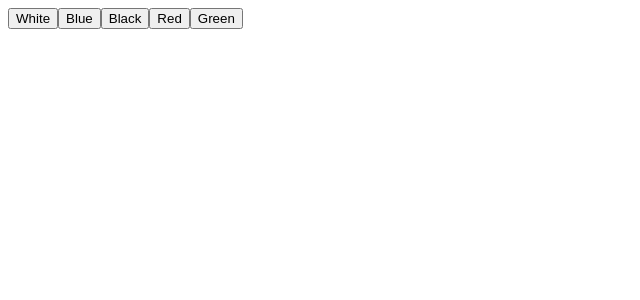
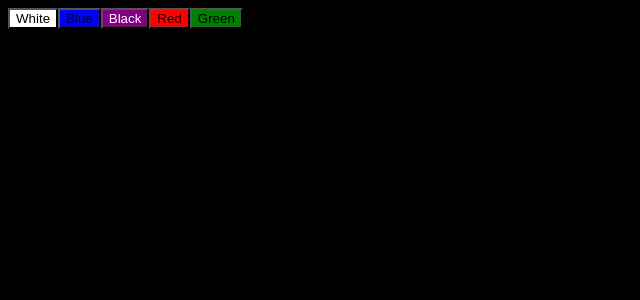
Before and after one commit to villeverkkonen/mtg-database-frontend, a React (Create React App) app: page / in a window 1280 px wide. Shown: the top 300 px of the page, without its empty margins (0-640 px from the left). Built offline with nearby package versions, Linux system fonts and the light colour scheme.

Commit message:
Mouse hover images and show view for card

```diff
--- a/src/App.js
+++ b/src/App.js
@@ -1,4 +1,4 @@
-import React, { Component } from 'react';
+import React, { Component } from 'react'
 import cardService from './services/cards'
 import Card from './components/Card'
 import CardList from './components/CardList'
@@ -8,27 +8,39 @@ class App extends Component {
     super(props)
     this.state = {
       cards: [],
-      showCard: null
+      showCard: null,
+      mouseOver: false,
+      hoverImageUrl: '',
+      cardListColor: ''
     }
   }
 
-  // componentDidMount() {
-  // }
-
   getCardsWithColor = (event) => {
     event.preventDefault()
+    let color = event.target.value
+
     cardService
-      .getColor(event.target.value)
+      .getColor(color)
       .then(response => {
         let cardArray = []
         for (let i = 0; i < response.cards.length; i++) {
           cardArray.push(response.cards[i])
         }
 
+        if (color === 'black') {
+          color = 'purple'
+        }
+
         this.setState({
-          cards: cardArray
+          cards: cardArray,
+          showCard: null,
+          mouseOver: false,
+          hoverImageUrl: '',
+          cardListColor: color
         })
       })
+
+
   }
 
   showCard = (id) => (event) => {
@@ -38,33 +50,62 @@ class App extends Component {
       .getById(id)
       .then(response => {
         this.setState({
-          showCard: response.card
+          showCard: response.card,
+          mouseOver: false,
+          hoverImageUrl: ''
         })
       })
-      console.log("")
-      console.log("showCard: ")
-      console.log(this.state.showCard)
-      console.log("")
+  }
+
+  mouseOver = (hoverImageUrl) => (event) => {
+    event.preventDefault()
+
+    this.setState({
+      mouseOver: true,
+      hoverImageUrl: hoverImageUrl
+    })
+  }
+
+  mouseOut = (event) => {
+    event.preventDefault()
+
+    this.setState({
+      mouseOver: false,
+      hoverImageUrl: ''
+    })
   }
 
   render() {
     return (
       <div>
         <div>
-          <button onClick={this.getCardsWithColor} value='white'>White</button>
-          <button onClick={this.getCardsWithColor} value='blue'>Blue</button>
-          <button onClick={this.getCardsWithColor} value='black'>Black</button>
-          <button onClick={this.getCardsWithColor} value='red'>Red</button>
-          <button onClick={this.getCardsWithColor} value='green'>Green</button>
+          <button onClick={this.getCardsWithColor} value='white' className='buttonWhite'>White</button>
+          <button onClick={this.getCardsWithColor} value='blue' className='buttonBlue'>Blue</button>
+          <button onClick={this.getCardsWithColor} value='black' className='buttonBlack'>Black</button>
+          <button onClick={this.getCardsWithColor} value='red' className='buttonRed'>Red</button>
+          <button onClick={this.getCardsWithColor} value='green' className='buttonGreen'>Green</button>
         </div>
 
         {this.state.showCard === null ?
-        <div className="cardList">
-          <CardList cards={this.state.cards} showCard={this.showCard.bind(this)} />
+        <div className="cardList" style={{color: this.state.cardListColor}}>
+          <CardList
+            cards={this.state.cards}
+            showCard={this.showCard.bind(this)}
+            mouseOver={this.mouseOver.bind(this)}
+            mouseOut={this.mouseOut.bind(this)}
+          />
         </div>
         :
-        this.state.showCard.name
+        <Card card={this.state.showCard} />
         }
+        {this.state.mouseOver
+        ?
+          <div className="hoverImage">
+            <img src={this.state.hoverImageUrl} alt={this.state.hoverImageUrl} />
+          </div>
+        :
+        null}
+
       </div>
     );
   }
--- a/src/components/Card.js
+++ b/src/components/Card.js
@@ -1,8 +1,11 @@
 import React from 'react'
 
-const Card = ({ index, cardName }) => {
+const Card = ({ card }) => {
   return (
-    <li key={index}>{cardName}</li>
+    <div className="showCard">
+        <p>{card.name}</p>
+        <img src={card.imageUrl} alt="cardImage" />
+    </div>
   )
 }
 
--- a/src/components/CardList.js
+++ b/src/components/CardList.js
@@ -1,12 +1,22 @@
 import React from 'react'
 
-const CardList = ({ cards, showCard }) => {
-    console.log(cards)
+const CardList = ({ cards, showCard, mouseOver, mouseOut }) => {
+
   return (
-    <ul>
+    <ul className="cardListUl">
         {
             cards.map(function(card, index) {
-                return <li key={index} onClick={showCard(card.id)}>{card.name}</li>
+                return(
+                    <li
+                        key={index}
+                        onClick={showCard(card.id)}
+                        onMouseOver={mouseOver(card.imageUrl)}
+                        onMouseOut={mouseOut}
+                        className="cardListLi"
+                    >
+                        {card.name}
+                    </li>
+                )
             })
         }
     </ul>
--- a/src/index.js
+++ b/src/index.js
@@ -2,6 +2,7 @@ import React from 'react';
 import ReactDOM from 'react-dom';
 import App from './App';
 import registerServiceWorker from './registerServiceWorker';
+import './styles.css'
 
 ReactDOM.render(<App />, document.getElementById('root'));
 registerServiceWorker();
--- a/src/services/cards.js
+++ b/src/services/cards.js
@@ -13,7 +13,6 @@ const getColor = (color) => {
 
 const getById = (id) => {
     const request = axios.get(baseUrl + '/' + id)
-    // return Promise.resolve(request)
     return request.then(response => { return response.data })
 }
 
--- /dev/null
+++ b/src/styles.css
@@ -0,0 +1,36 @@
+body {
+    background-color: black;
+}
+
+.cardListUl {
+    width: fit-content;
+}
+
+.cardListLi:hover {
+    cursor: pointer;
+}
+
+.buttonWhite {
+    background-color: white;
+    color: black;
+}
+
+.buttonBlue {
+    background-color: blue;
+    color: black;
+}
+
+.buttonBlack {
+    background-color: purple;
+    color: white;
+}
+
+.buttonRed {
+    background-color: red;
+    color: black;
+}
+
+.buttonGreen {
+    background-color: green;
+    color: black;
+}
```
